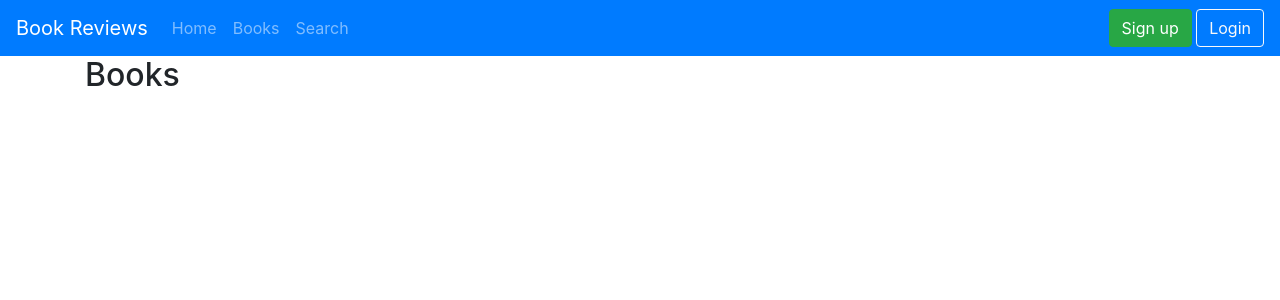
After one commit to kyokawasaki/book-review, a Flask app: template templates/books.html in a window 1280 px wide. The commit adds this page. Shown: the top 300 px of the page. Run offline with Flask 2, Linux system fonts and the light colour scheme; the template is opened without the code that fills it, so the values that code supplies are empty; some libraries are stand-ins or nearby versions.

Commit message:
Create a page to display all books registered

```diff
--- a/application.py
+++ b/application.py
@@ -25,6 +25,12 @@ db = scoped_session(sessionmaker(bind=engine))
 @app.route("/")
 def index():
     return render_template("index.html")
+
+@app.route("/books")
+def books():
+    books = db.execute("""SELECT books.id, books.isbn, books.title, authors.name FROM books JOIN authors
+        ON (books.author_id = authors.id)""").fetchall()
+    return render_template("books.html", books=books)
 
 @app.route("/search")
 def search():
--- /dev/null
+++ b/templates/books.html
@@ -0,0 +1,15 @@
+{% extends "layout.html" %}
+
+{% block title %}Books{% endblock %}
+
+{% block content %}
+    <h2>
+        Books
+    </h2>
+
+    <ul class="my-3">
+        {% for book in books %}
+            <li><a href="/books/{{ book['id'] }}">{{ book["title"] }} - {{ book["name"]}}</a></li>
+        {% endfor %}
+    </ul>
+{% endblock %}
--- a/templates/layout.html
+++ b/templates/layout.html
@@ -21,7 +21,7 @@
                     <a class="nav-link" href="/">Home</a>
                 </li>
                 <li class="nav-item">
-                    <a class="nav-link" href="#">Books</a>
+                    <a class="nav-link" href="/books">Books</a>
                 </li>
                 <li class="nav-item">
                     <a class="nav-link" href="/search">Search</a>
```
